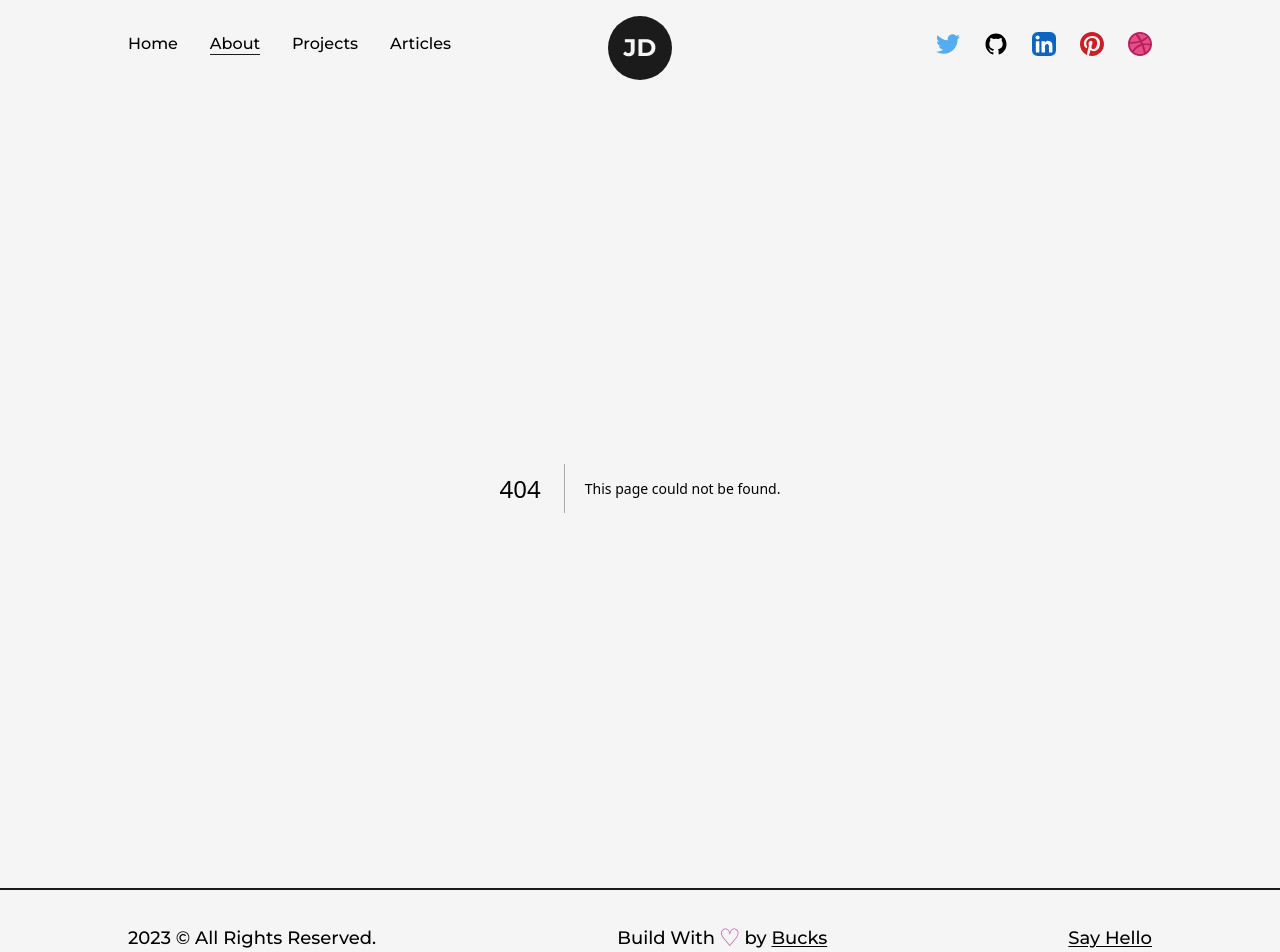
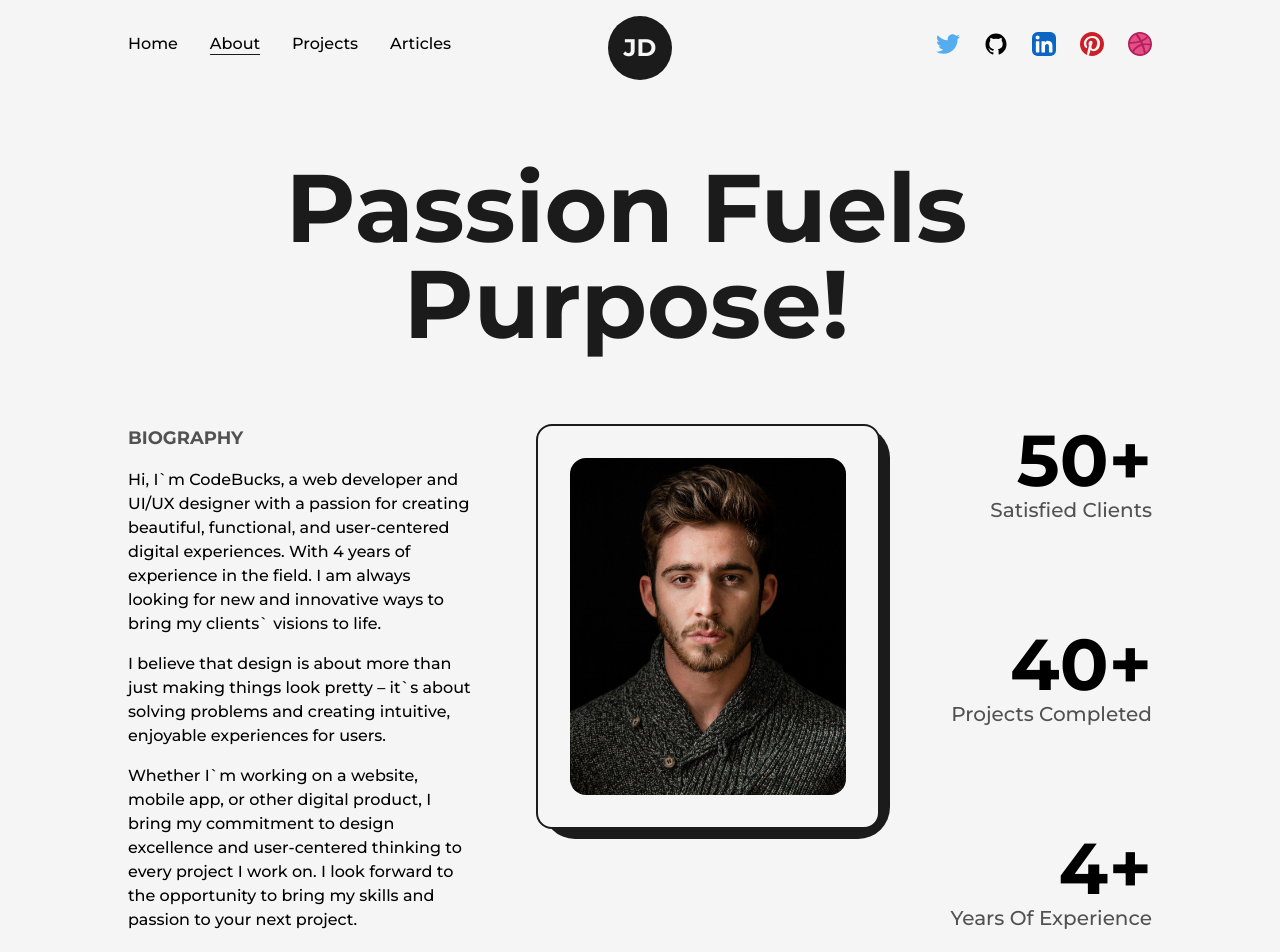
Before and after one commit to Avijit-Sarkar/Next.js-portfolio-bucks, a Next.js app: page /about in a window 1280 px wide. Before the commit this address had no page. Shown: the top 952 px of the page. Built offline with nearby package versions, Linux system fonts and the light colour scheme.

Commit message:
About page done.

```diff
--- /dev/null
+++ b/src/pages/about.js
@@ -0,0 +1,111 @@
+import AnimatedText from '@/components/AnimatedText';
+import Layout from '@/components/layout';
+import Head from 'next/head';
+import Image from 'next/image';
+import React, { useEffect, useRef } from 'react';
+import profilePic from '../../public/images/profile/developer-pic-2.jpg';
+import { useInView, useMotionValue, useSpring } from 'framer-motion';
+
+const AnimatedNumbers = ({ value }) => {
+  const ref = useRef(null);
+
+  const motionValue = useMotionValue(0);
+  const springValue = useSpring(motionValue, { duration: 3000 });
+  const isInView = useInView(ref, { once: true });
+  useEffect(() => {
+    if (isInView) {
+      motionValue.set(value);
+    }
+  }, [isInView, value, motionValue]);
+
+  useEffect(() => {
+    springValue.on('change', (latest) => {
+      if (ref.current && latest.toFixed(0) <= value) {
+        ref.current.textContent = latest.toFixed(0);
+      }
+    });
+  }, [springValue, value]);
+
+  return <span ref={ref}></span>;
+};
+
+const about = () => {
+  return (
+    <>
+      <Head>
+        <title>Bucks | About Page</title>
+        <meta name="description" content="any description" />
+      </Head>
+      <main className="flex w-full flex-col items-center justify-center">
+        <Layout className="pt-16">
+          <AnimatedText text={'Passion Fuels Purpose!'} className="mb-16" />
+          <div className="grid w-full grid-cols-8 gap-16">
+            <div className="col-span-3 flex flex-col items-start justify-start">
+              <h2 className="mb-4 text-lg font-bold uppercase text-dark/75">
+                Biography
+              </h2>
+              <p className="font-medium">
+                Hi, I`m CodeBucks, a web developer and UI/UX designer with a
+                passion for creating beautiful, functional, and user-centered
+                digital experiences. With 4 years of experience in the field. I
+                am always looking for new and innovative ways to bring my
+                clients` visions to life.
+              </p>
+
+              <p className="font-medium my-4">
+                I believe that design is about more than just making things look
+                pretty – it`s about solving problems and creating intuitive,
+                enjoyable experiences for users.
+              </p>
+
+              <p className="font-medium">
+                Whether I`m working on a website, mobile app, or other digital
+                product, I bring my commitment to design excellence and
+                user-centered thinking to every project I work on. I look
+                forward to the opportunity to bring my skills and passion to
+                your next project.
+              </p>
+            </div>
+            <div className="col-span-3 relative h-max rounded-2xl border-2 border-solid border-dark bg-light p-8">
+              <div className="absolute top-0 -right-3 -z-10 w-[102%] h-[103%] rounded-[2rem] bg-dark" />
+              <Image
+                src={profilePic}
+                alt="Name"
+                className="w-full h-auto rounded-2xl"
+              />
+            </div>
+
+            <div className="col-span-2 flex flex-col items-end justify-between">
+              <div className="flex flex-col items-end justify-center">
+                <span className="inline-block text-7xl font-bold">
+                  <AnimatedNumbers value={50} />+
+                </span>
+                <h2 className="text-xl font-medium capitalize text-dark/75">
+                  satisfied clients
+                </h2>
+              </div>
+              <div className="flex flex-col items-end justify-center">
+                <span className="inline-block text-7xl font-bold">
+                  <AnimatedNumbers value={40} />+
+                </span>
+                <h2 className="text-xl font-medium capitalize text-dark/75">
+                  projects completed
+                </h2>
+              </div>
+              <div className="flex flex-col items-end justify-center">
+                <span className="inline-block text-7xl font-bold">
+                  <AnimatedNumbers value={4} />+
+                </span>
+                <h2 className="text-xl font-medium capitalize text-dark/75">
+                  years of experience
+                </h2>
+              </div>
+            </div>
+          </div>
+        </Layout>
+      </main>
+    </>
+  );
+};
+
+export default about;
```
